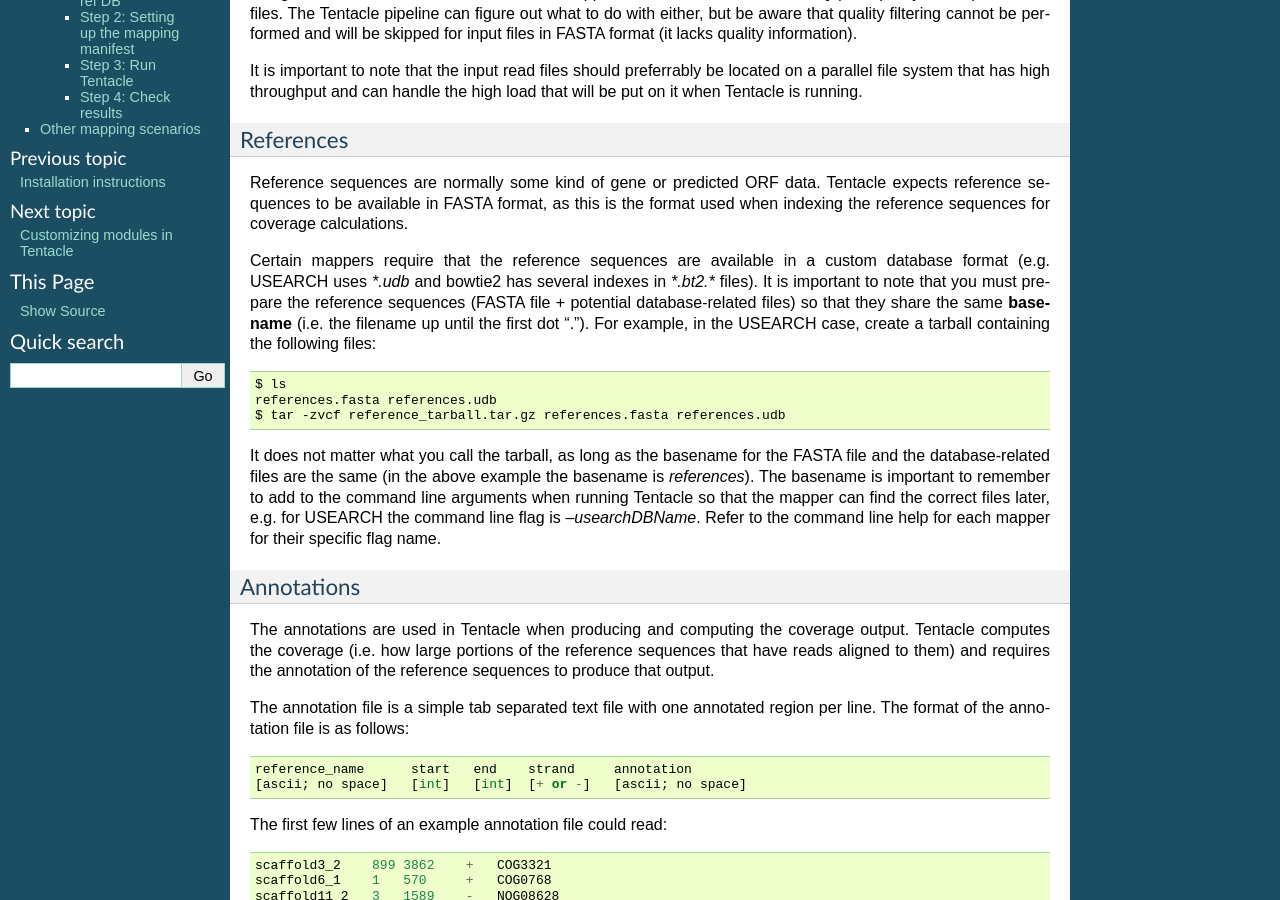
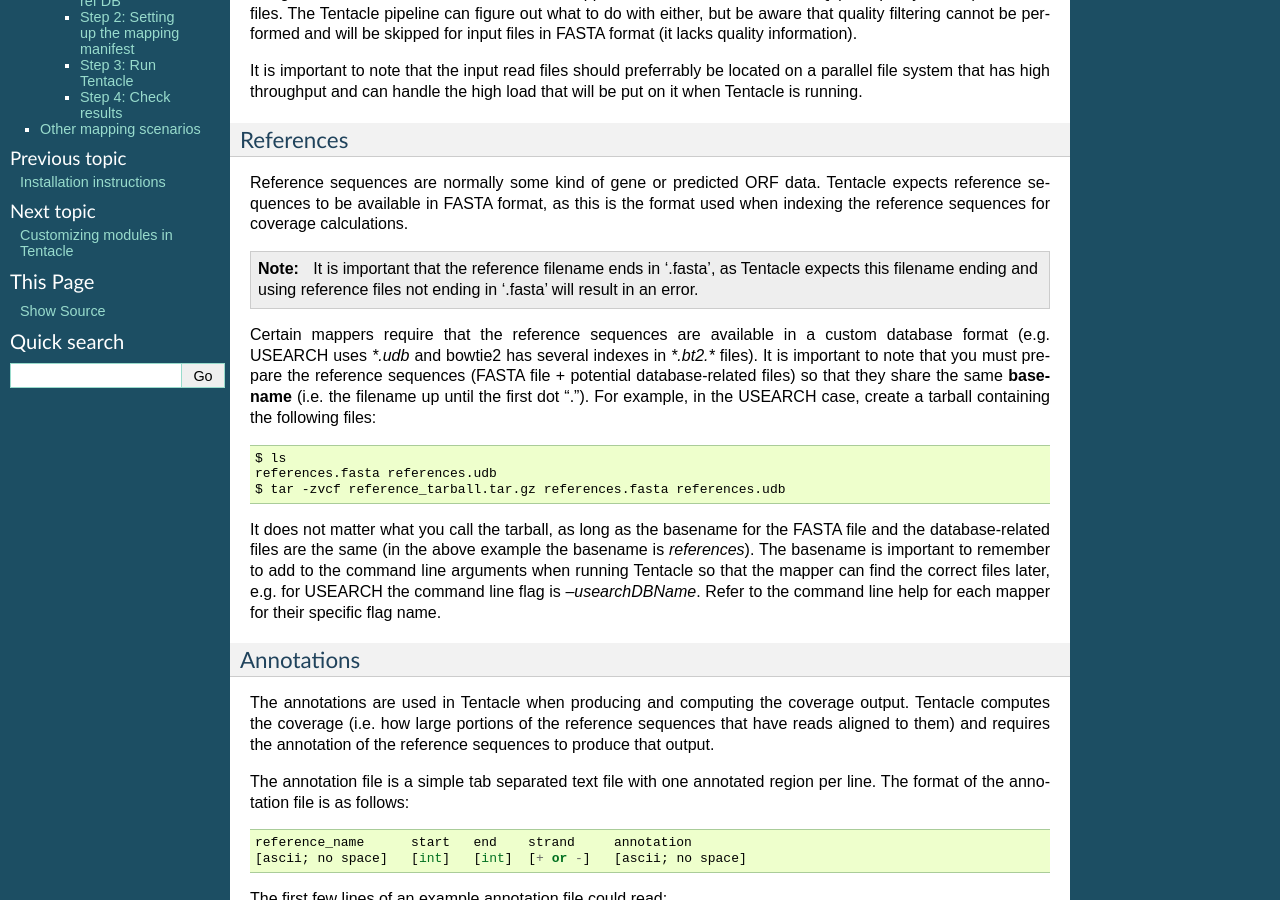
Before and after one commit to boulund/tentacle, a Sphinx documentation site: the page built from documentation/source/tutorial.rst, in a window 1280 px wide and 900 px high, scrolled down 513 px. Built offline with Sphinx 7.4.7, drawn with Linux system fonts in a browser that asks for light colours.

Commit message:
Updated documentation.

```diff
--- a/documentation/source/mappers.rst
+++ b/documentation/source/mappers.rst
@@ -13,6 +13,8 @@
 located in `$TENTACLE_ROOT/tentacle/mappers`. Mapper modules
 inherit from the base mapper class
 
+Generic mapper class for Tentacle
+=================================
 .. automodule:: tentacle.mappers.mapper
     :members:
     :undoc-members:
--- a/documentation/source/tutorial.rst
+++ b/documentation/source/tutorial.rst
@@ -40,6 +40,11 @@
 Tentacle expects reference sequences to be available in FASTA
 format, as this is the format used when indexing the reference sequences
 for coverage calculations.
+
+.. note::
+   It is important that the reference filename ends in '.fasta', as Tentacle
+   expects this filename ending and using reference files not ending in
+   '.fasta' will result in an error.
 
 Certain mappers require that the reference sequences are available in
 a custom database format (e.g. USEARCH uses `*.udb` and bowtie2 has several
```
